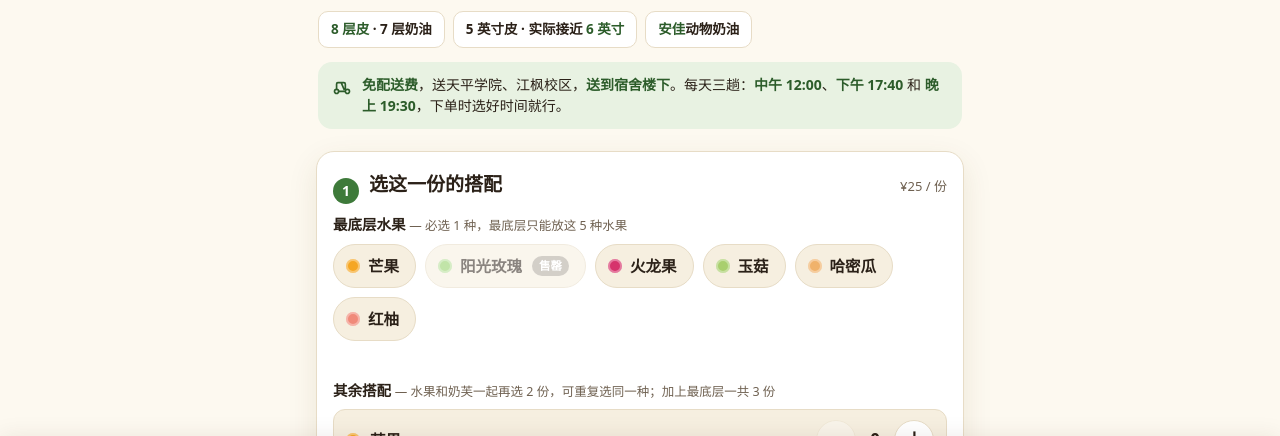
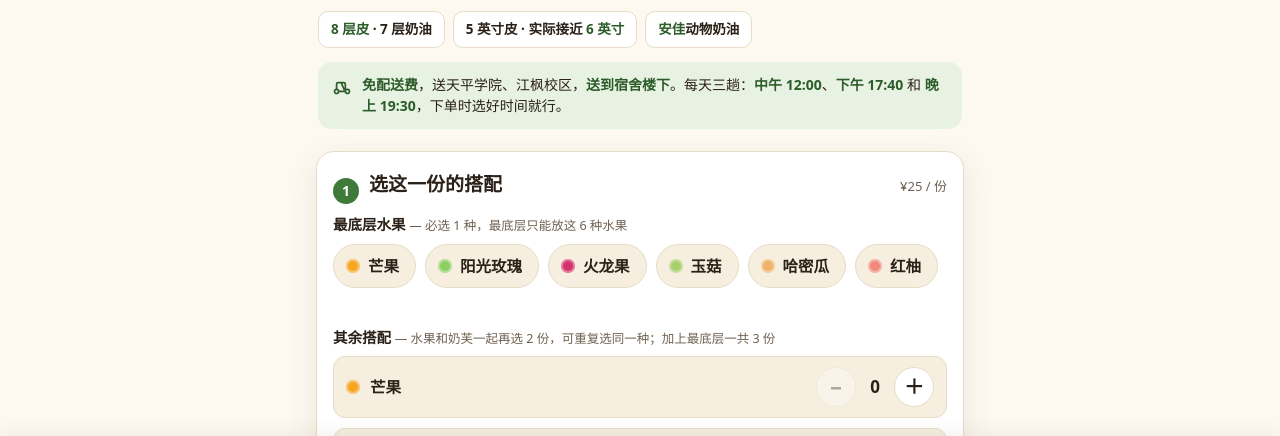
Before and after one commit to gurongshouzuo/gurongshouzuo.github.io, a plain HTML site: page index.html in a window 1280 px wide. Shown: the part 283-719 px from the top of the page. Drawn offline with Linux system fonts and the light colour scheme.

Commit message:
蓝莓、阳光玫瑰恢复上架，最底层改回 6 种

```diff
--- a/index.html
+++ b/index.html
@@ -334,7 +334,7 @@ footer{margin-top:22px;text-align:center;color:var(--ink-soft);font-size:12.5px;
 </div>
 
 <div class="field">
-<span class="flabel">最底层水果 <span class="opt">— 必选 1 种，最底层只能放这 5 种水果</span></span>
+<span class="flabel">最底层水果 <span class="opt">— 必选 1 种，最底层只能放这 6 种水果</span></span>
 <div class="chip-grid" id="bottomGrid" role="group" aria-label="选择最底层水果"></div>
 </div>
 
@@ -470,9 +470,9 @@ var FRUITS = [
 {name:"芒果", color:"#f5a623"},
 {name:"哈密瓜", color:"#f0b26b"},
 {name:"玉菇", color:"#a9cf6e"},
-{name:"阳光玫瑰", color:"#8fce62", soldOut:true},
+{name:"阳光玫瑰", color:"#8fce62"},
 {name:"火龙果", color:"#d6336c"},
-{name:"蓝莓", color:"#46579e", soldOut:true},
+{name:"蓝莓", color:"#46579e"},
 {name:"红柚", color:"#f08a7a"}
 ];
 var NAIFU = [
@@ -591,7 +591,7 @@ $("qtyPlus").addEventListener("click", function(){ if(state.qty<20){ state.qty++
 /* ---------- Add to cart ---------- */
 $("addBtn").addEventListener("click", function(){
 if (!state.bottom){
-showError($("buildError"), "先选最底层的水果：最底层只能放芒果、火龙果、玉菇、哈密瓜、红柚这 5 种。");
+showError($("buildError"), "先选最底层的水果：最底层只能放芒果、阳光玫瑰、火龙果、玉菇、哈密瓜、红柚这 6 种。");
 $("builder").scrollIntoView({behavior:"smooth", block:"start"});
 return;
 }
```
